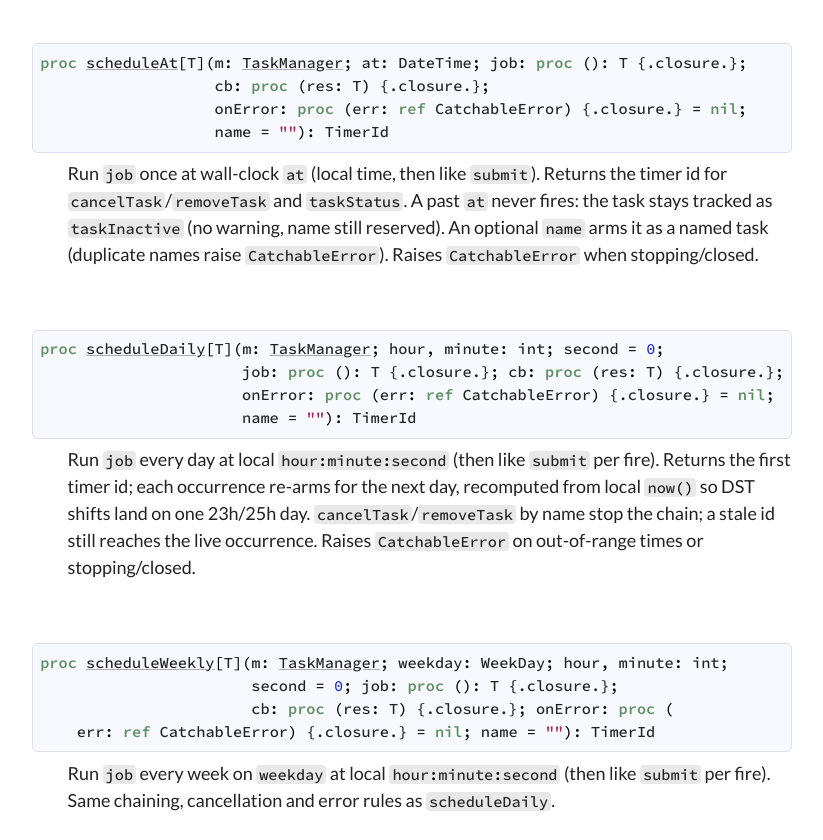
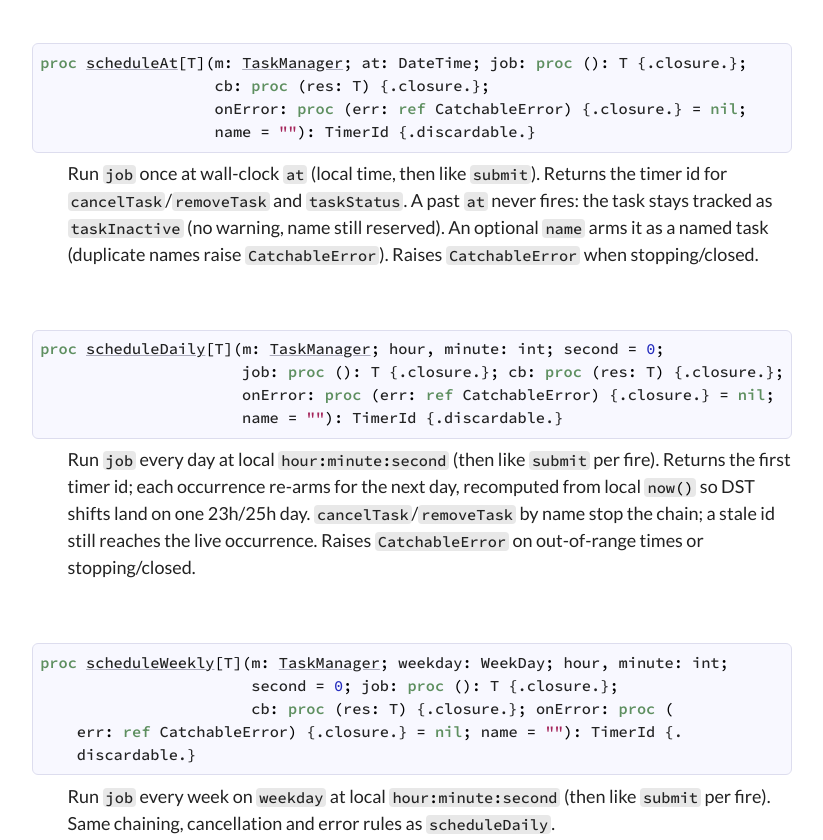
Before and after one commit to supranim/tasks, a plain HTML site: page index.html in a window 1280 px wide. Shown: the part 5360-6200 px from the top of the page, without its empty margins (373-1196 px from the left). Drawn offline with Linux system fonts and the light colour scheme.

Commit message:
deploy: 9b586a35a837fc1c96d6eccba4adc7faccd44854

```diff
--- a/index.html
+++ b/index.html
@@ -494,7 +494,7 @@
   <dt><pre><span class="Keyword">proc</span> <a href="#scheduleAt%2CTaskManager%2CDateTime%2Cproc%29%2Cproc%28T%29%2Cproc%28ref.CatchableError%29%2Cstring"><span class="Identifier">scheduleAt</span></a><span class="Other">[</span><span class="Identifier">T</span><span class="Other">]</span><span class="Other">(</span><span class="Identifier">m</span><span class="Other">:</span> <a href="#TaskManager"><span class="Identifier">TaskManager</span></a><span class="Other">;</span> <span class="Identifier">at</span><span class="Other">:</span> <span class="Identifier">DateTime</span><span class="Other">;</span> <span class="Identifier">job</span><span class="Other">:</span> <span class="Keyword">proc</span> <span class="Other">(</span><span class="Other">)</span><span class="Other">:</span> <span class="Identifier">T</span> {.<span class="Identifier">closure</span>.}<span class="Other">;</span>
                    <span class="Identifier">cb</span><span class="Other">:</span> <span class="Keyword">proc</span> <span class="Other">(</span><span class="Identifier">res</span><span class="Other">:</span> <span class="Identifier">T</span><span class="Other">)</span> {.<span class="Identifier">closure</span>.}<span class="Other">;</span>
                    <span class="Identifier">onError</span><span class="Other">:</span> <span class="Keyword">proc</span> <span class="Other">(</span><span class="Identifier">err</span><span class="Other">:</span> <span class="Keyword">ref</span> <span class="Identifier">CatchableError</span><span class="Other">)</span> {.<span class="Identifier">closure</span>.} <span class="Other">=</span> <span class="Keyword">nil</span><span class="Other">;</span>
-                   <span class="Identifier">name</span> <span class="Other">=</span> <span class="StringLit">&quot;&quot;</span><span class="Other">)</span><span class="Other">:</span> <span class="Identifier">TimerId</span></pre></dt>
+                   <span class="Identifier">name</span> <span class="Other">=</span> <span class="StringLit">&quot;&quot;</span><span class="Other">)</span><span class="Other">:</span> <span class="Identifier">TimerId</span> {.<span class="Identifier">discardable</span>.}</pre></dt>
   <dd>
 
     Run <tt class="docutils literal"><span class="pre"><span class="Identifier">job</span></span></tt> once at wall-clock <tt class="docutils literal"><span class="pre"><span class="Identifier">at</span></span></tt> (local time, then like <tt class="docutils literal"><span class="pre"><span class="Identifier">submit</span></span></tt>). Returns the timer id for <tt class="docutils literal"><span class="pre"><span class="Identifier">cancelTask</span></span></tt>/<tt class="docutils literal"><span class="pre"><span class="Identifier">removeTask</span></span></tt> and <tt class="docutils literal"><span class="pre"><span class="Identifier">taskStatus</span></span></tt>. A past <tt class="docutils literal"><span class="pre"><span class="Identifier">at</span></span></tt> never fires: the task stays tracked as <tt class="docutils literal"><span class="pre"><span class="Identifier">taskInactive</span></span></tt> (no warning, name still reserved). An optional <tt class="docutils literal"><span class="pre"><span class="Identifier">name</span></span></tt> arms it as a named task (duplicate names raise <tt class="docutils literal"><span class="pre"><span class="Identifier">CatchableError</span></span></tt>). Raises <tt class="docutils literal"><span class="pre"><span class="Identifier">CatchableError</span></span></tt> when stopping/closed.
@@ -508,7 +508,7 @@
   <dt><pre><span class="Keyword">proc</span> <a href="#scheduleDaily%2CTaskManager%2Cint%2Cint%2Cint%2Cproc%29%2Cproc%28T%29%2Cproc%28ref.CatchableError%29%2Cstring"><span class="Identifier">scheduleDaily</span></a><span class="Other">[</span><span class="Identifier">T</span><span class="Other">]</span><span class="Other">(</span><span class="Identifier">m</span><span class="Other">:</span> <a href="#TaskManager"><span class="Identifier">TaskManager</span></a><span class="Other">;</span> <span class="Identifier">hour</span><span class="Other">,</span> <span class="Identifier">minute</span><span class="Other">:</span> <span class="Identifier">int</span><span class="Other">;</span> <span class="Identifier">second</span> <span class="Other">=</span> <span class="DecNumber">0</span><span class="Other">;</span>
                       <span class="Identifier">job</span><span class="Other">:</span> <span class="Keyword">proc</span> <span class="Other">(</span><span class="Other">)</span><span class="Other">:</span> <span class="Identifier">T</span> {.<span class="Identifier">closure</span>.}<span class="Other">;</span> <span class="Identifier">cb</span><span class="Other">:</span> <span class="Keyword">proc</span> <span class="Other">(</span><span class="Identifier">res</span><span class="Other">:</span> <span class="Identifier">T</span><span class="Other">)</span> {.<span class="Identifier">closure</span>.}<span class="Other">;</span>
                       <span class="Identifier">onError</span><span class="Other">:</span> <span class="Keyword">proc</span> <span class="Other">(</span><span class="Identifier">err</span><span class="Other">:</span> <span class="Keyword">ref</span> <span class="Identifier">CatchableError</span><span class="Other">)</span> {.<span class="Identifier">closure</span>.} <span class="Other">=</span> <span class="Keyword">nil</span><span class="Other">;</span>
-                      <span class="Identifier">name</span> <span class="Other">=</span> <span class="StringLit">&quot;&quot;</span><span class="Other">)</span><span class="Other">:</span> <span class="Identifier">TimerId</span></pre></dt>
+                      <span class="Identifier">name</span> <span class="Other">=</span> <span class="StringLit">&quot;&quot;</span><span class="Other">)</span><span class="Other">:</span> <span class="Identifier">TimerId</span> {.<span class="Identifier">discardable</span>.}</pre></dt>
   <dd>
 
     Run <tt class="docutils literal"><span class="pre"><span class="Identifier">job</span></span></tt> every day at local <tt class="docutils literal"><span class="pre"><span class="Identifier">hour</span><span class="Punctuation">:</span><span class="Identifier">minute</span><span class="Punctuation">:</span><span class="Identifier">second</span></span></tt> (then like <tt class="docutils literal"><span class="pre"><span class="Identifier">submit</span></span></tt> per fire). Returns the first timer id; each occurrence re-arms for the next day, recomputed from local <tt class="docutils literal"><span class="pre"><span class="Identifier">now</span><span class="Punctuation">(</span><span class="Punctuation">)</span></span></tt> so DST shifts land on one 23h/25h day. <tt class="docutils literal"><span class="pre"><span class="Identifier">cancelTask</span></span></tt>/<tt class="docutils literal"><span class="pre"><span class="Identifier">removeTask</span></span></tt> by name stop the chain; a stale id still reaches the live occurrence. Raises <tt class="docutils literal"><span class="pre"><span class="Identifier">CatchableError</span></span></tt> on out-of-range times or stopping/closed.
@@ -522,7 +522,8 @@
   <dt><pre><span class="Keyword">proc</span> <a href="#scheduleWeekly%2CTaskManager%2CWeekDay%2Cint%2Cint%2Cint%2Cproc%29%2Cproc%28T%29%2Cproc%28ref.CatchableError%29%2Cstring"><span class="Identifier">scheduleWeekly</span></a><span class="Other">[</span><span class="Identifier">T</span><span class="Other">]</span><span class="Other">(</span><span class="Identifier">m</span><span class="Other">:</span> <a href="#TaskManager"><span class="Identifier">TaskManager</span></a><span class="Other">;</span> <span class="Identifier">weekday</span><span class="Other">:</span> <span class="Identifier">WeekDay</span><span class="Other">;</span> <span class="Identifier">hour</span><span class="Other">,</span> <span class="Identifier">minute</span><span class="Other">:</span> <span class="Identifier">int</span><span class="Other">;</span>
                        <span class="Identifier">second</span> <span class="Other">=</span> <span class="DecNumber">0</span><span class="Other">;</span> <span class="Identifier">job</span><span class="Other">:</span> <span class="Keyword">proc</span> <span class="Other">(</span><span class="Other">)</span><span class="Other">:</span> <span class="Identifier">T</span> {.<span class="Identifier">closure</span>.}<span class="Other">;</span>
                        <span class="Identifier">cb</span><span class="Other">:</span> <span class="Keyword">proc</span> <span class="Other">(</span><span class="Identifier">res</span><span class="Other">:</span> <span class="Identifier">T</span><span class="Other">)</span> {.<span class="Identifier">closure</span>.}<span class="Other">;</span> <span class="Identifier">onError</span><span class="Other">:</span> <span class="Keyword">proc</span> <span class="Other">(</span>
-    <span class="Identifier">err</span><span class="Other">:</span> <span class="Keyword">ref</span> <span class="Identifier">CatchableError</span><span class="Other">)</span> {.<span class="Identifier">closure</span>.} <span class="Other">=</span> <span class="Keyword">nil</span><span class="Other">;</span> <span class="Identifier">name</span> <span class="Other">=</span> <span class="StringLit">&quot;&quot;</span><span class="Other">)</span><span class="Other">:</span> <span class="Identifier">TimerId</span></pre></dt>
+    <span class="Identifier">err</span><span class="Other">:</span> <span class="Keyword">ref</span> <span class="Identifier">CatchableError</span><span class="Other">)</span> {.<span class="Identifier">closure</span>.} <span class="Other">=</span> <span class="Keyword">nil</span><span class="Other">;</span> <span class="Identifier">name</span> <span class="Other">=</span> <span class="StringLit">&quot;&quot;</span><span class="Other">)</span><span class="Other">:</span> <span class="Identifier">TimerId</span> {.
+    <span class="Identifier">discardable</span>.}</pre></dt>
   <dd>
 
     Run <tt class="docutils literal"><span class="pre"><span class="Identifier">job</span></span></tt> every week on <tt class="docutils literal"><span class="pre"><span class="Identifier">weekday</span></span></tt> at local <tt class="docutils literal"><span class="pre"><span class="Identifier">hour</span><span class="Punctuation">:</span><span class="Identifier">minute</span><span class="Punctuation">:</span><span class="Identifier">second</span></span></tt> (then like <tt class="docutils literal"><span class="pre"><span class="Identifier">submit</span></span></tt> per fire). Same chaining, cancellation and error rules as <tt class="docutils literal"><span class="pre"><span class="Identifier">scheduleDaily</span></span></tt>.
@@ -628,7 +629,7 @@
       <div class="twelve-columns footer">
         <span class="nim-sprite"></span>
         <br>
-        <small style="color: var(--hint);">Made with Nim. Generated: 2026-09-14 11:48:06 UTC</small>
+        <small style="color: var(--hint);">Made with Nim. Generated: 2026-09-23 17:00:04 UTC</small>
       </div>
     </div>
   </div>
```
Also changed, not shown: theindex.html (+1 -1 lines).
